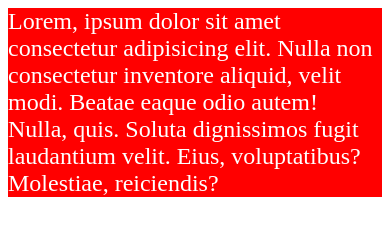
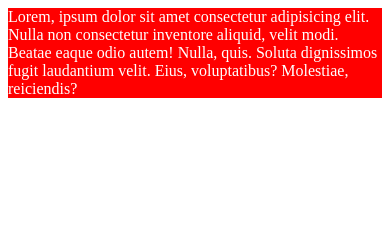
Before and after one commit to elisandro/Frontend_Simplified_Follow_Along, a plain HTML site: page CSS_Crashcourse/index.html in a window 390 px wide. Drawn offline with Linux system fonts and the light colour scheme.

Commit message:
CSS Crashcourse Media Queries @media for three screen sizes div font size

```diff
--- a/CSS_Crashcourse/style.css
+++ b/CSS_Crashcourse/style.css
@@ -3,3 +3,21 @@ div {
     color: white;
     font-size: 24px;
 }
+
+@media (max-width: 992px) {
+    div {
+        font-size: 20px;
+    }
+}
+
+@media (max-width: 768px) {
+    div {
+        font-size: 18px;
+    }
+}
+
+@media (max-width: 576px) {
+    div {
+        font-size: 16px;
+    }
+}
```
